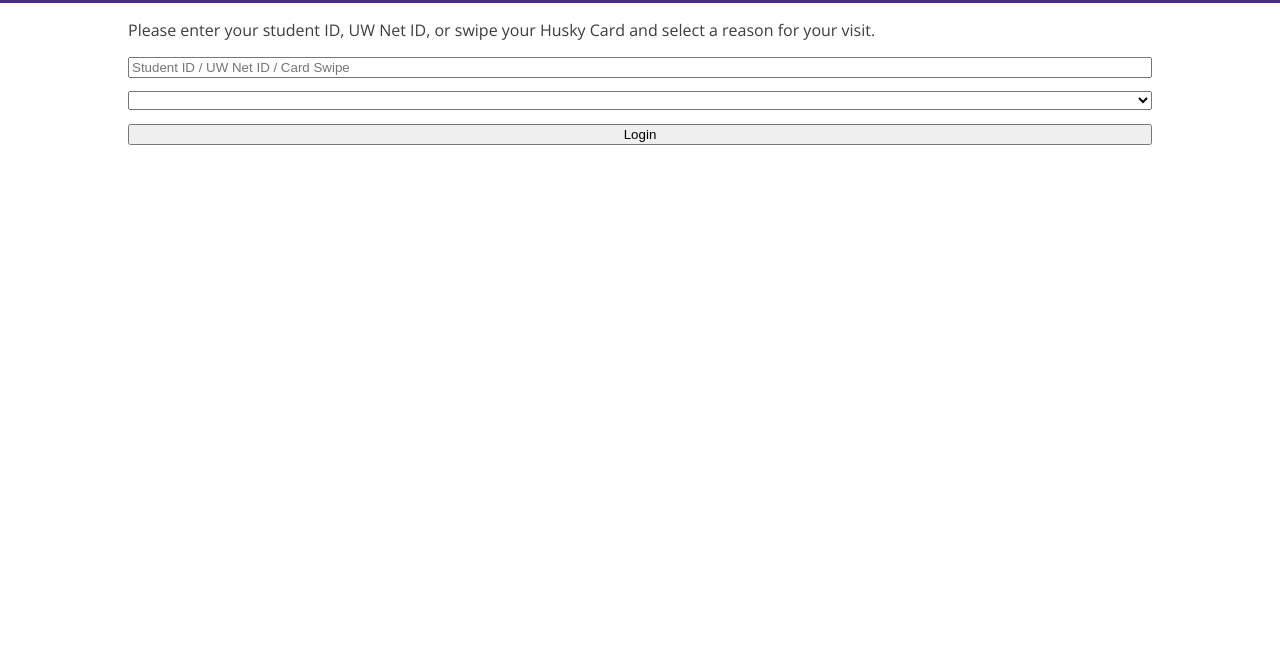
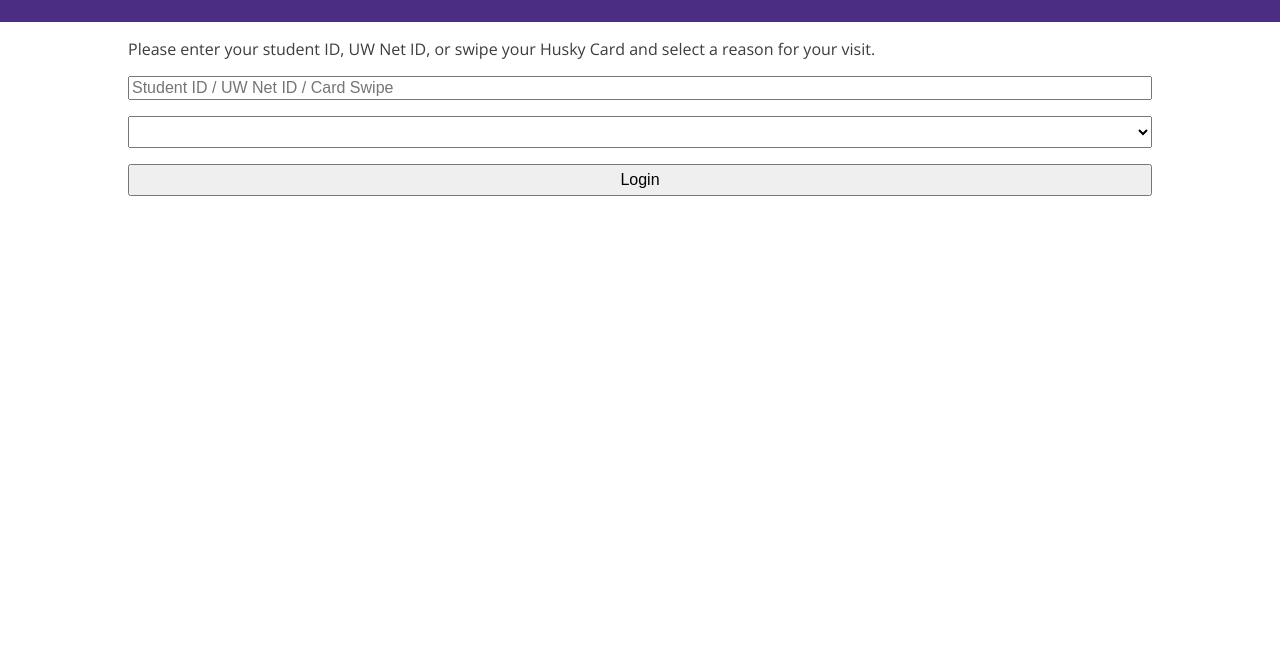
Before and after one commit to UW-Student-Veteran-Life/svl-login-app, a website: page public/index.html in a window 1280 px wide. Shown: the part 150-800 px from the top of the page. Drawn offline with nearby package versions, Linux system fonts and the light colour scheme; no server answers.

Commit message:
Updated heights of form elements

```diff
--- a/public/styles/main.css
+++ b/public/styles/main.css
@@ -10,6 +10,7 @@ nav > a {
   color: white;
   padding-right: 1em;
   padding-top: 1em;
+  font-size: 1.5rem;
 }
 
 h1 {
@@ -55,4 +56,10 @@ form {
 
 form > * {
   margin-bottom: 1em;
+  font-size: 100%;
+  box-sizing: border-box;
 }
+
+select, button {
+  height: 2em;
+}
```
